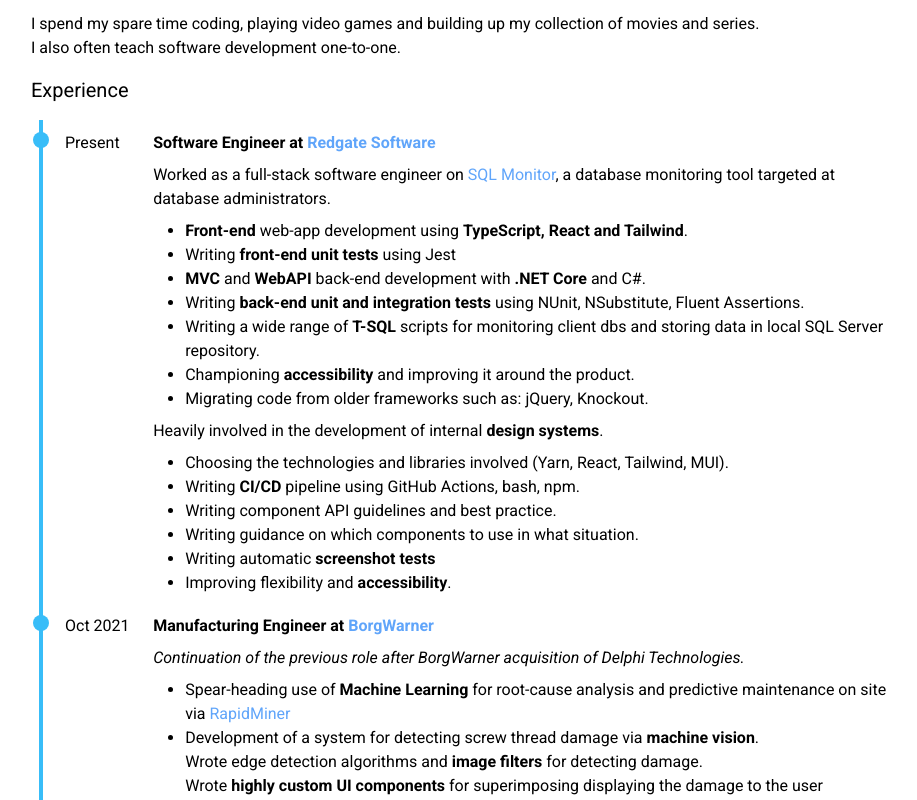
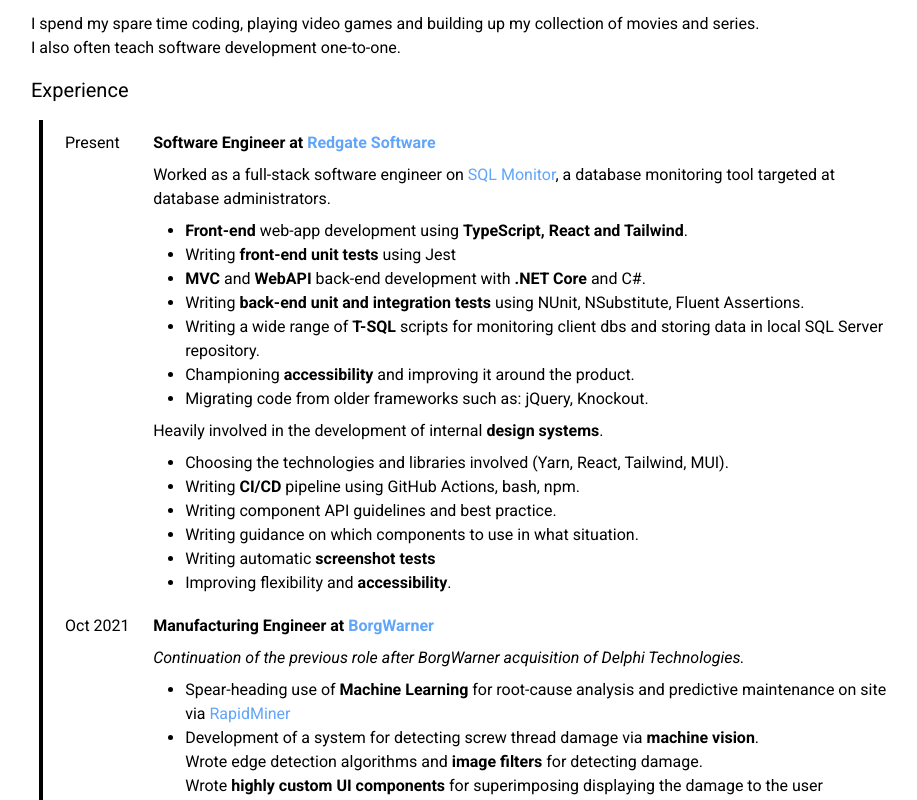
Before and after one commit to ArmandBernard/WebCV, a React (Vite) app: page / in a window 1280 px wide. Shown: the part 540-1340 px from the top of the page, without its empty margins (177-1094 px from the left). Built offline with nearby package versions, Linux system fonts and the light colour scheme.

Commit message:
use parameterised colors

```diff
--- a/src/Timeline.tsx
+++ b/src/Timeline.tsx
@@ -6,7 +6,7 @@ interface TimeLineProps {
 
 export const Timeline: FunctionComponent<TimeLineProps> = (props) => {
   return (
-    <div className="grid grid-cols-[auto_auto_1fr] py-2 gap-4 items-baseline border-sky-400 border-l-4 ml-2">
+    <div className="grid grid-cols-[auto_auto_1fr] py-2 gap-4 items-baseline border-primary border-l-4 ml-2">
       {props.children}
     </div>
   );
--- a/src/TimelineSegment.tsx
+++ b/src/TimelineSegment.tsx
@@ -10,7 +10,7 @@ export const TimelineSegment: FunctionComponent<TimelineSegmentProps> = (
 ) => {
   return (
     <>
-      <span className="inline-block h-4 w-4 ml-[calc(-0.5rem-2px)] mt-1 rounded-full bg-sky-400 align-middle" />
+      <span className="inline-block h-4 w-4 ml-[calc(-0.5rem-2px)] mt-1 rounded-full bg-primary align-middle" />
       <div>{props.timelineText}</div>
       <div>{props.children}</div>
     </>
--- a/tailwind.config.cjs
+++ b/tailwind.config.cjs
@@ -1,3 +1,5 @@
+const colors = require("tailwindcss/colors");
+
 /** @type {import('tailwindcss').Config} */
 module.exports = {
   content: ["./src/**/*.{html,js,jsx,ts,tsx}", "./*.html"],
@@ -5,6 +7,10 @@ module.exports = {
     fontFamily: {
       sans: ["Roboto", "sans-serif"],
     },
+    colors: {
+      ...colors,
+      primary: "var(--primary)",
+    },
   },
   plugins: [],
 };
```
